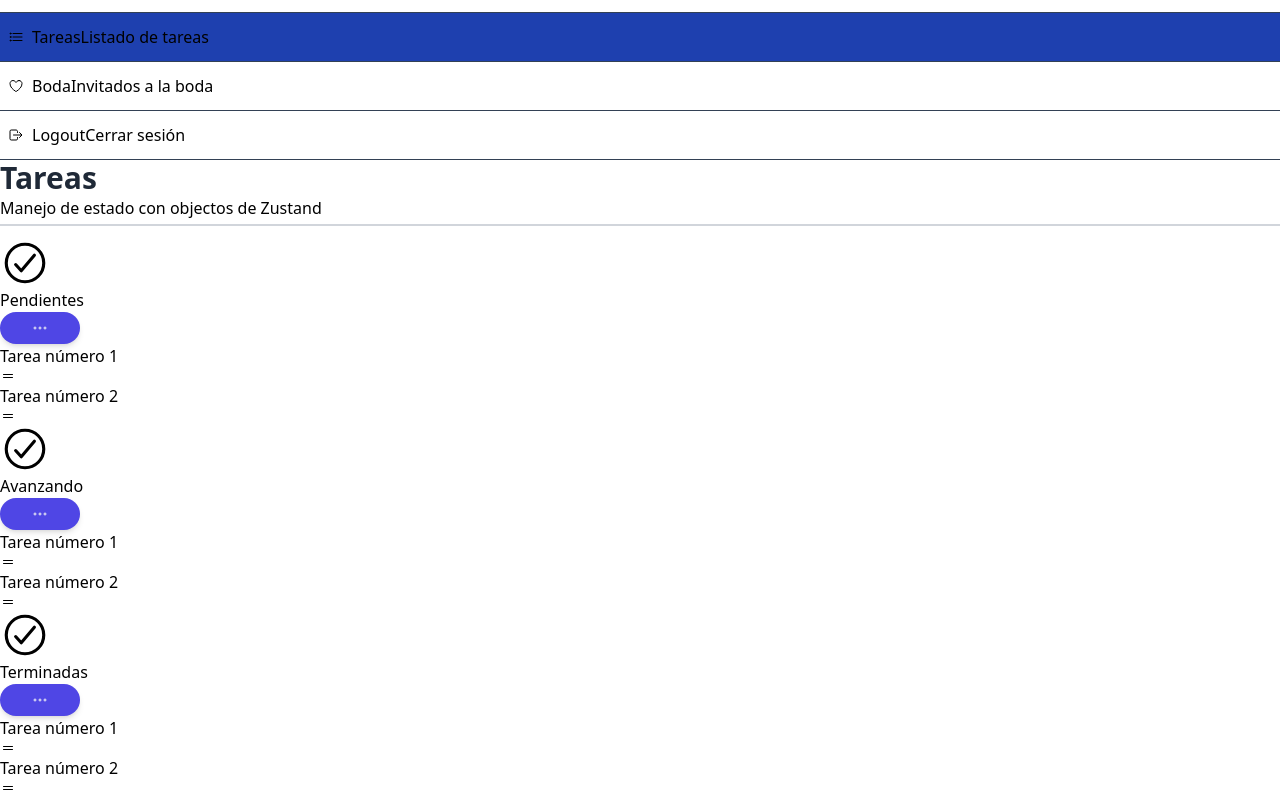
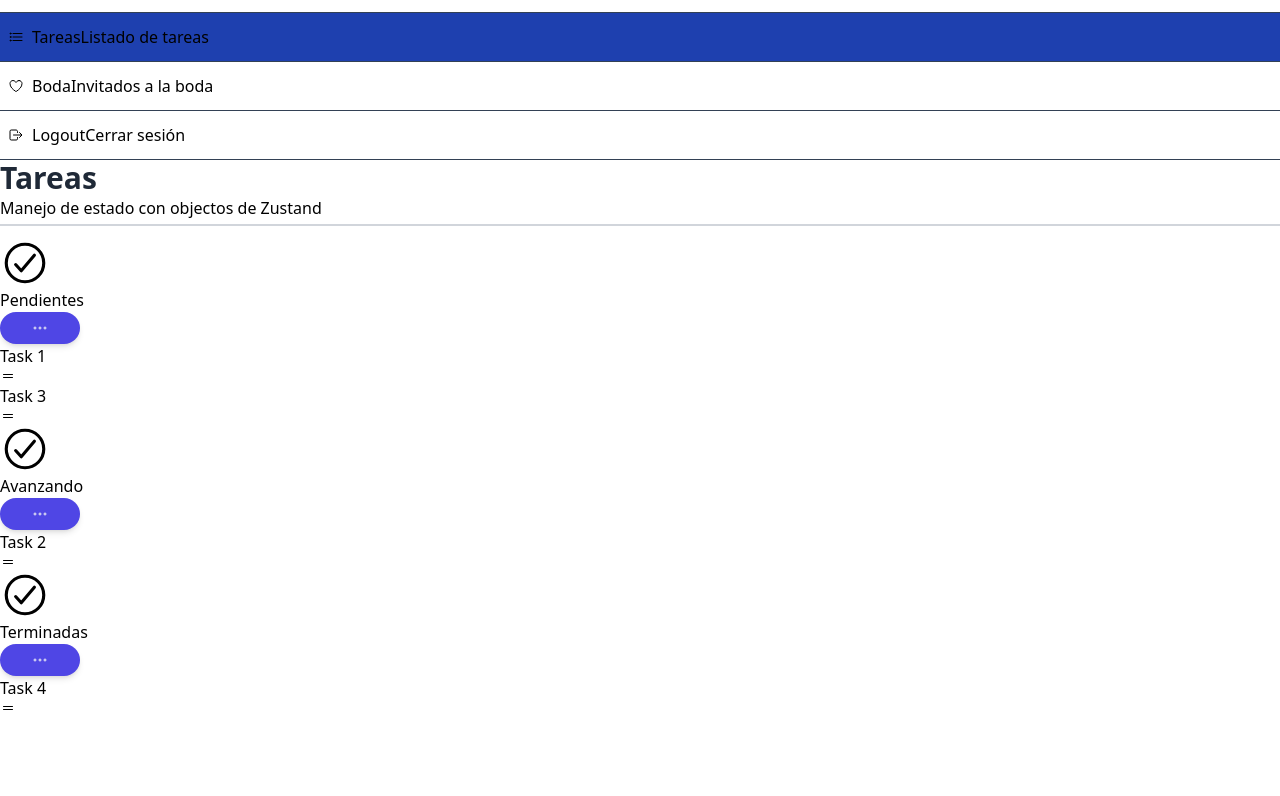
Before and after one commit to Silvak/JavaScript-Practices, a React (Vite) app in the folder zustand-dashboard/: page /dashboard/tasks in a window 1280 px wide. Shown: the part 542-1338 px from the top of the page. After the commit the page ends 1258 px from the top, so only its background shows below. Built offline with nearby package versions, Linux system fonts and the light colour scheme.

Commit message:
show task in JiraPage

```diff
--- a/zustand-dashboard/src/components/jira/JiraTasks.tsx
+++ b/zustand-dashboard/src/components/jira/JiraTasks.tsx
@@ -1,63 +1,42 @@
-import { IoCheckmarkCircleOutline, IoEllipsisHorizontalOutline, IoReorderTwoOutline } from 'react-icons/io5';
+import {
+  IoCheckmarkCircleOutline,
+  IoEllipsisHorizontalOutline,
+  IoReorderTwoOutline,
+} from "react-icons/io5";
+import { Task, TaskStatus } from "../../interfaces";
+import SingleTask from "./SingleTask";
 
 interface Props {
   title: string;
-  value: 'pending' | 'in-progress' | 'done';
+  tasks: Task[];
+  value: TaskStatus;
 }
 
-
-export const JiraTasks = ({ title }: Props) => {
+export const JiraTasks = ({ title, value, tasks }: Props) => {
   return (
     <div className="!text-black relative flex flex-col rounded-[20px]  bg-white bg-clip-border shadow-3xl shadow-shadow-500  w-full !p-4 3xl:p-![18px]">
-
-
-      {/* Task Header */ }
+      {/* Task Header */}
       <div className="relative flex flex-row justify-between">
-
         <div className="flex items-center justify-center">
-
           <div className="flex h-9 w-9 items-center justify-center rounded-full bg-indigo-100">
             <span className="flex justify-center items-center h-6 w-6 text-brand-500">
-              <IoCheckmarkCircleOutline style={ { fontSize: '50px' } } />
+              <IoCheckmarkCircleOutline style={{ fontSize: "50px" }} />
             </span>
           </div>
 
-          <h4 className="ml-4 text-xl font-bold text-navy-700">{ title }</h4>
+          <h4 className="ml-4 text-xl font-bold text-navy-700">{title}</h4>
         </div>
 
         <button>
           <IoEllipsisHorizontalOutline />
         </button>
-
       </div>
 
-      {/* Task Items */ }
+      {/* Task Items */}
       <div className="h-full w-full">
-
-        <div className="mt-5 flex items-center justify-between p-2">
-          <div className="flex items-center justify-center gap-2">
-            <p className="text-base font-bold text-navy-700">
-              Tarea número 1
-            </p>
-          </div>
-          <span className=" h-6 w-6 text-navy-700 cursor-pointer">
-            <IoReorderTwoOutline />
-          </span>
-        </div>
-
-        <div className="mt-5 flex items-center justify-between p-2">
-          <div className="flex items-center justify-center gap-2">
-            <p className="text-base font-bold text-navy-700">
-              Tarea número 2
-            </p>
-          </div>
-          <span className=" h-6 w-6 text-navy-700 cursor-pointer">
-            <IoReorderTwoOutline />
-          </span>
-        </div>
-
-
-
+        {tasks.map((task) => (
+          <SingleTask key={task.id} task={task} />
+        ))}
       </div>
     </div>
   );
--- /dev/null
+++ b/zustand-dashboard/src/components/jira/SingleTask.tsx
@@ -0,0 +1,21 @@
+import { IoReorderTwoOutline } from "react-icons/io5";
+import { Task } from "../../interfaces";
+
+interface Props {
+  task: Task;
+}
+
+function SingleTask({ task }: Props) {
+  return (
+    <div className="mt-5 flex items-center justify-between p-2">
+      <div className="flex items-center justify-center gap-2">
+        <p className="text-base font-bold text-navy-700">{task.title}</p>
+      </div>
+      <span className=" h-6 w-6 text-navy-700 cursor-pointer">
+        <IoReorderTwoOutline />
+      </span>
+    </div>
+  );
+}
+
+export default SingleTask;
--- a/zustand-dashboard/src/pages/02-objects/JiraPage.tsx
+++ b/zustand-dashboard/src/pages/02-objects/JiraPage.tsx
@@ -5,11 +5,11 @@ export const JiraPage = () => {
   const task = useTaskStore((state) => state.tasks);
   const pendingTasks = useTaskStore((state) => state.getTaskByStatus("open"));
   const inPorgressTasks = useTaskStore((state) =>
-    state.getTaskByStatus("inProgress")
+    state.getTaskByStatus("in-progress")
   );
   const doneTasks = useTaskStore((state) => state.getTaskByStatus("done"));
 
-  console.log(pendingTasks, inPorgressTasks, doneTasks);
+  //console.log({ pendingTasks, inPorgressTasks, doneTasks });
 
   return (
     <>
@@ -18,11 +18,15 @@ export const JiraPage = () => {
       <hr />
 
       <div className="grid grid-cols-1 md:grid-cols-3 gap-4">
-        <JiraTasks title="Pendientes" value="pending" />
+        <JiraTasks title="Pendientes" tasks={pendingTasks} value="open" />
 
-        <JiraTasks title="Avanzando" value="in-progress" />
+        <JiraTasks
+          title="Avanzando"
+          tasks={inPorgressTasks}
+          value="in-progress"
+        />
 
-        <JiraTasks title="Terminadas" value="done" />
+        <JiraTasks title="Terminadas" tasks={doneTasks} value="done" />
       </div>
     </>
   );
--- a/zustand-dashboard/src/stores/tasks/task.store.ts
+++ b/zustand-dashboard/src/stores/tasks/task.store.ts
@@ -7,22 +7,18 @@ interface TaskState {
   getTaskByStatus: (status: TaskStatus) => Task[];
 }
 
-const filterTask = (status: any, tasks: any) => {
-  const newTasks = tasks.find((element: any) => (element.status = status));
-
-  console.log(newTasks);
-  return null;
-};
-
-const storeApi: StateCreator<TaskState> = (set) => ({
+const storeApi: StateCreator<TaskState> = (set, get) => ({
   tasks: {
     "ABC-1": { id: "ABC-1", title: "Task 1", status: "open" },
     "ABC-2": { id: "ABC-2", title: "Task 2", status: "in-progress" },
     "ABC-3": { id: "ABC-3", title: "Task 3", status: "open" },
-    "ABC-4": { id: "ABC-4", title: "Task 4", status: "open" },
+    "ABC-4": { id: "ABC-4", title: "Task 4", status: "done" },
   },
 
-  getTaskByStatus: (status: TaskStatus) => [],
+  getTaskByStatus: (status: TaskStatus) => {
+    const tasks = get().tasks;
+    return Object.values(tasks).filter((task) => task.status === status);
+  },
 });
 
 export const useTaskStore = create<TaskState>()(storeApi);
```
